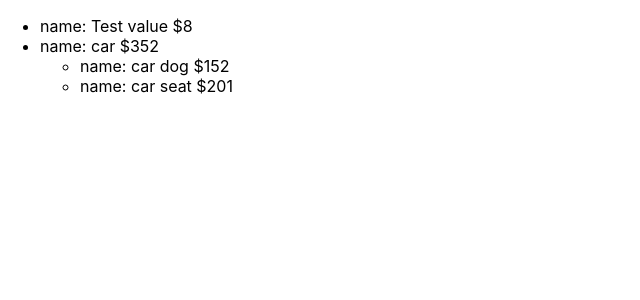
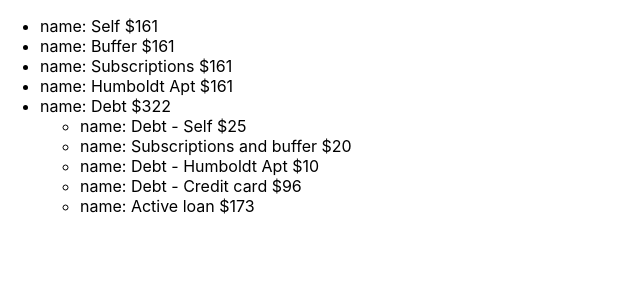
Before and after one commit to Ant3ney/Anthonys_Finance_App, a React (Create React App) app: page / in a window 1280 px wide. Shown: the top 300 px of the page, without its empty margins (0-640 px from the left). Built offline with nearby package versions, Linux system fonts and the light colour scheme.

Commit message:
Make minor changes

```diff
--- a/src/components/IncomePartition/PartitionTree.tsx
+++ b/src/components/IncomePartition/PartitionTree.tsx
@@ -1,8 +1,8 @@
 import build3DHierarchy from "./build3DHierarchy";
 import { summer2023 } from "./partitionTrees";
-import testing from "./partitionTrees/testing";
+import fall2023 from "./partitionTrees/fall2023";
 
-const HARD_INCOME = 704;
+const HARD_INCOME = 1610;
 
 function PartitionTree({ income, twoDHierarchy }: any) {
   const deepCopy2DHierarchy = JSON.parse(JSON.stringify(twoDHierarchy));
@@ -16,7 +16,7 @@ function PartitionTree({ income, twoDHierarchy }: any) {
 }
 
 export function TestHierarchy({}) {
-  const twoDHierarchy = testing;
+  const twoDHierarchy = fall2023;
   let new2DHier = JSON.parse(JSON.stringify(twoDHierarchy));
   let hier = build3DHierarchy(new2DHier);
   const income: number = HARD_INCOME;
--- /dev/null
+++ b/src/components/IncomePartition/partitionTrees/fall2023.tsx
@@ -0,0 +1,83 @@
+export default [
+  {
+    id: "0.742714340600418",
+    parentID: null,
+    children: null,
+    percentage: "10",
+    amount: "",
+    name: "Humboldt Apt",
+  },
+  {
+    id: "0.3992741582456345",
+    parentID: null,
+    children: null,
+    percentage: "10",
+    amount: "",
+    name: "Subscriptions",
+  },
+  {
+    id: "0.6778434264250082",
+    parentID: null,
+    children: null,
+    percentage: "10",
+    amount: "",
+    name: "Buffer",
+  },
+  {
+    id: "0.6810182914066463",
+    parentID: null,
+    children: null,
+    percentage: "10",
+    amount: "",
+    name: "Self",
+  },
+  {
+    id: "0.07747623871777565",
+    parentID: null,
+    children: [
+      {
+        id: "0.3369781950961541",
+        parentID: "0.07747623871777565",
+        children: null,
+        percentage: "",
+        amount: "100",
+        name: "Debt - Self",
+      },
+      {
+        id: "0.43438901502933125",
+        parentID: "0.07747623871777565",
+        children: null,
+        percentage: "",
+        amount: "78",
+        name: "Subscriptions and buffer",
+      },
+      {
+        id: "0.17931164269872935",
+        parentID: "0.07747623871777565",
+        children: null,
+        percentage: "",
+        amount: "39",
+        name: "Debt - Humboldt Apt",
+      },
+      {
+        id: "0.1038221531916268",
+        parentID: "0.07747623871777565",
+        children: null,
+        percentage: "",
+        amount: "390",
+        name: "Debt - Credit card",
+      },
+      {
+        id: "0.3506393948061086",
+        parentID: "0.07747623871777565",
+        children: null,
+        percentage: "",
+        amount: "702",
+        name: "Active loan",
+      },
+    ],
+    percentage: "20",
+    amount: "",
+    name: "Debt",
+  },
+];
```
Also changed, not shown: src/components/IncomePartition/IncomePartitionContext.tsx (+15 -1 lines), 1 other file (tests, documents, lock files or other folders).
